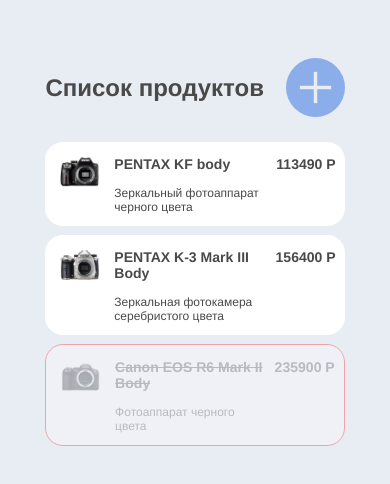
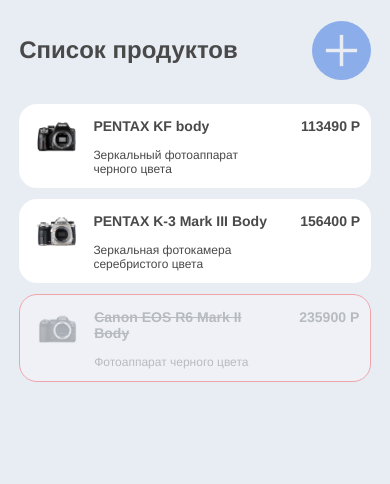
Before and after one commit to Zhostt/ProductList-Vue, a Vue app: page / in a window 390 px wide. Shown: the top 484 px of the page. Built offline with nearby package versions, Linux system fonts and the light colour scheme.

Commit message:
mobile adjustments

```diff
--- a/src/App.vue
+++ b/src/App.vue
@@ -75,7 +75,7 @@
 @media only screen and (max-width: 768px) {
       .app-container {
         margin: 0;
-        padding: 10%;
+        padding: 0 3%;
         font-size: 12px;
     }
 }
```
